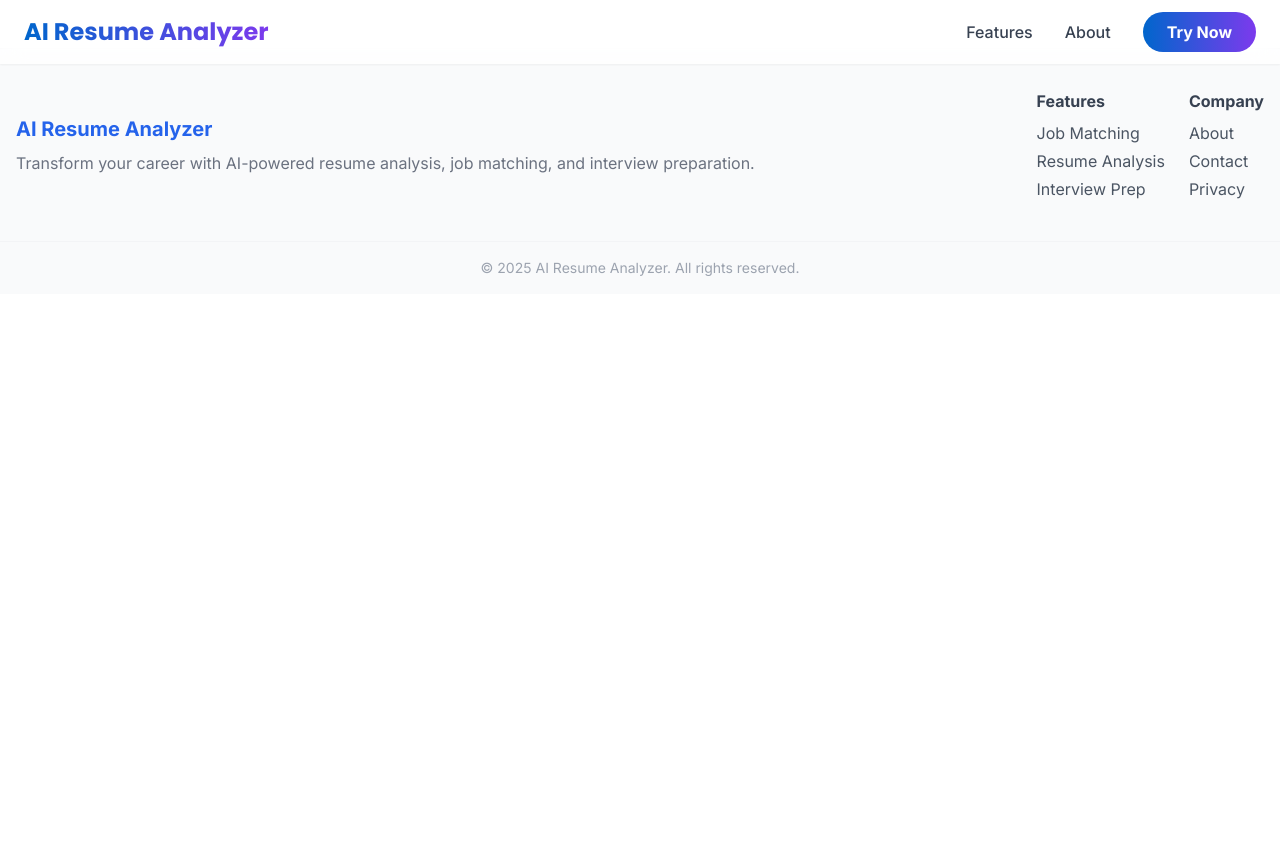
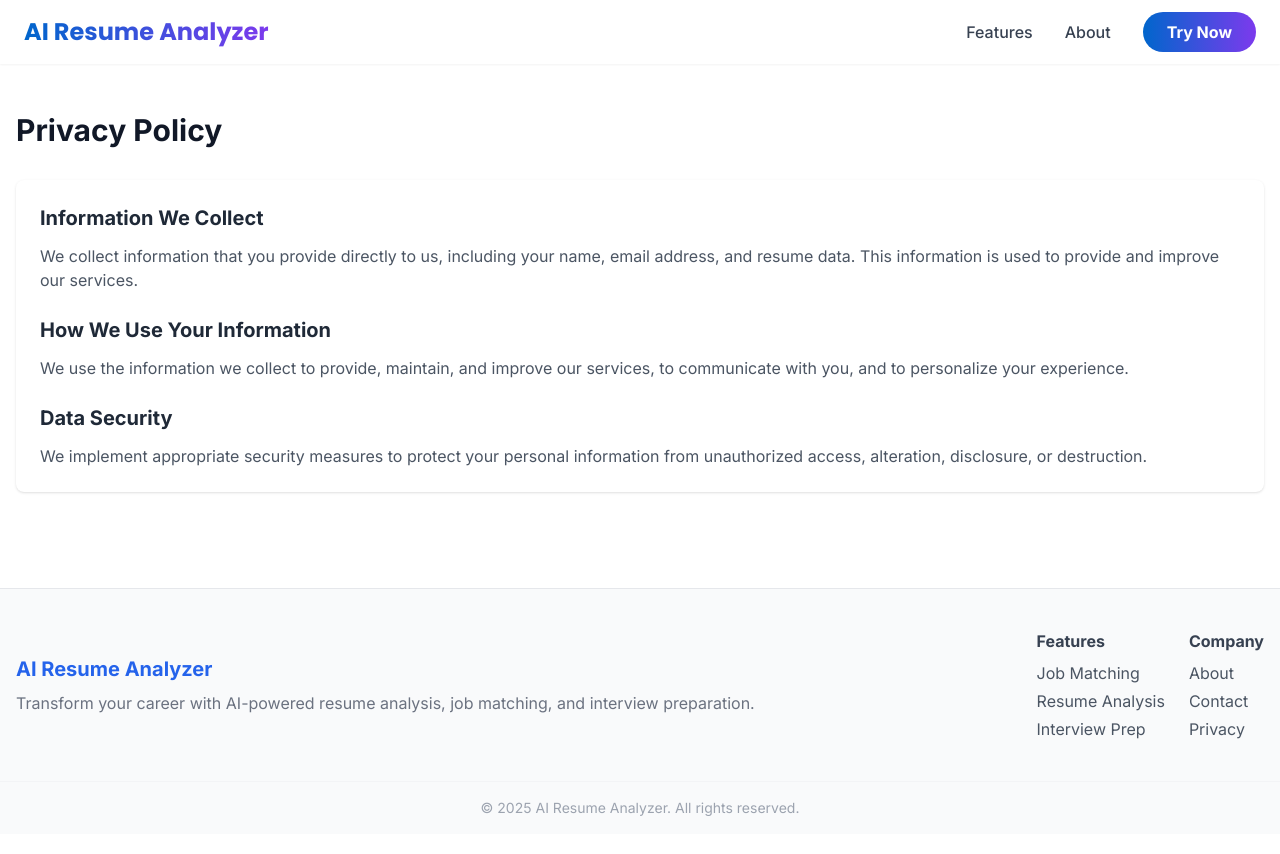
Before and after one commit to shriyansh-mishra/ResumeAnalyzer, a React (Vite) app in the folder frontend/: page /privacy in a window 1280 px wide. Shown: the top 854 px of the page. Built offline with nearby package versions, Linux system fonts and the light colour scheme.

Commit message:
added link pages

```diff
--- a/frontend/src/App.tsx
+++ b/frontend/src/App.tsx
@@ -4,6 +4,8 @@ import Footer from './components/Footer'
 import Home from './pages/Home'
 import About from './pages/About'
 import Features from './pages/Features'
+import Contact from './pages/Contact'
+import Privacy from './pages/Privacy'
 
 function App() {
   return (
@@ -15,6 +17,8 @@ function App() {
             <Route path="/" element={<Home />} />
             <Route path="/about" element={<About />} />
             <Route path="/features" element={<Features />} />
+            <Route path="/contact" element={<Contact />} />
+            <Route path="/privacy" element={<Privacy />} />
           </Routes>
         </main>
         <Footer />
--- a/frontend/src/pages/About.tsx
+++ b/frontend/src/pages/About.tsx
@@ -2,7 +2,7 @@ import { motion } from 'framer-motion'
 
 const About = () => {
   return (
-    <div className="min-h-screen bg-gray-50 py-12">
+    <div className="min-h-screen bg-gray-50 py-12 mt-16">
       <div className="max-w-7xl mx-auto px-4 sm:px-6 lg:px-8">
         <motion.div
           initial={{ opacity: 0, y: 20 }}
--- /dev/null
+++ b/frontend/src/pages/Contact.tsx
@@ -0,0 +1,26 @@
+import React from 'react'
+
+const Contact = () => {
+  return (
+    <div className="max-w-7xl mx-auto px-4 py-12 mt-16">
+      <h1 className="text-3xl font-bold text-gray-900 mb-8">Contact Us</h1>
+      <div className="bg-white shadow rounded-lg p-6">
+        <p className="text-gray-600 mb-4">
+          Have questions or feedback? We'd love to hear from you. Please reach out to us using the information below.
+        </p>
+        <div className="space-y-4">
+          <div>
+            <h2 className="text-xl font-semibold text-gray-800 mb-2">Email</h2>
+            <p className="text-gray-600">support@airesumeanalyzer.com</p>
+          </div>
+          <div>
+            <h2 className="text-xl font-semibold text-gray-800 mb-2">Office Hours</h2>
+            <p className="text-gray-600">Monday - Friday: 9:00 AM - 5:00 PM EST</p>
+          </div>
+        </div>
+      </div>
+    </div>
+  )
+}
+
+export default Contact
--- a/frontend/src/pages/Features.tsx
+++ b/frontend/src/pages/Features.tsx
@@ -1,8 +1,9 @@
+import React from 'react'
 import { motion } from 'framer-motion'
 
 const Features = () => {
   return (
-    <div className="min-h-screen bg-gray-50 py-12">
+    <div className="max-w-7xl mx-auto px-4 py-12 mt-16">
       <div className="max-w-7xl mx-auto px-4 sm:px-6 lg:px-8">
         <motion.div
           initial={{ opacity: 0, y: 20 }}
--- a/frontend/src/pages/Home.tsx
+++ b/frontend/src/pages/Home.tsx
@@ -4,6 +4,7 @@ import { useEffect } from 'react'
 import AOS from 'aos'
 import 'aos/dist/aos.css'
 import { Toaster } from 'react-hot-toast'
+import { Link } from 'react-router-dom'
 import { ResumeUpload } from '../components/ResumeUpload'
 import { AnalysisResults } from '../components/AnalysisResults'
 import { AnalysisResponse } from '../services/api'
@@ -204,10 +205,10 @@ const Home = () => {
             <div data-aos="fade-up" data-aos-delay="100">
               <h3 className="text-xl font-display font-semibold mb-6">Quick Links</h3>
               <ul className="space-y-4">
-                <li><a href="#" className="text-gray-400 hover:text-white transition-colors text-lg">Features</a></li>
-                <li><a href="#" className="text-gray-400 hover:text-white transition-colors text-lg">About</a></li>
-                <li><a href="#" className="text-gray-400 hover:text-white transition-colors text-lg">Contact</a></li>
-                <li><a href="#" className="text-gray-400 hover:text-white transition-colors text-lg">Privacy Policy</a></li>
+                <li><Link to="/features" className="text-gray-400 hover:text-white transition-colors text-lg">Features</Link></li>
+                <li><Link to="/about" className="text-gray-400 hover:text-white transition-colors text-lg">About</Link></li>
+                <li><Link to="/contact" className="text-gray-400 hover:text-white transition-colors text-lg">Contact</Link></li>
+                <li><Link to="/privacy" className="text-gray-400 hover:text-white transition-colors text-lg">Privacy Policy</Link></li>
               </ul>
             </div>
 
--- /dev/null
+++ b/frontend/src/pages/Privacy.tsx
@@ -0,0 +1,38 @@
+import React from 'react'
+
+const Privacy = () => {
+  return (
+    <div className="max-w-7xl mx-auto px-4 py-12 mt-16">
+      <h1 className="text-3xl font-bold text-gray-900 mb-8">Privacy Policy</h1>
+      <div className="bg-white shadow rounded-lg p-6">
+        <div className="space-y-6">
+          <section>
+            <h2 className="text-xl font-semibold text-gray-800 mb-3">Information We Collect</h2>
+            <p className="text-gray-600">
+              We collect information that you provide directly to us, including your name, email address, and resume data.
+              This information is used to provide and improve our services.
+            </p>
+          </section>
+
+          <section>
+            <h2 className="text-xl font-semibold text-gray-800 mb-3">How We Use Your Information</h2>
+            <p className="text-gray-600">
+              We use the information we collect to provide, maintain, and improve our services, to communicate with you,
+              and to personalize your experience.
+            </p>
+          </section>
+
+          <section>
+            <h2 className="text-xl font-semibold text-gray-800 mb-3">Data Security</h2>
+            <p className="text-gray-600">
+              We implement appropriate security measures to protect your personal information from unauthorized access,
+              alteration, disclosure, or destruction.
+            </p>
+          </section>
+        </div>
+      </div>
+    </div>
+  )
+}
+
+export default Privacy
```
